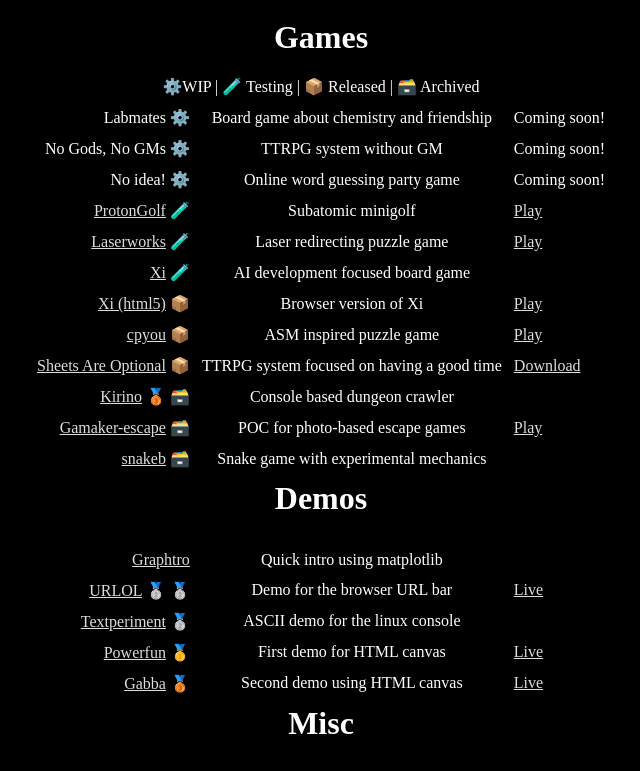
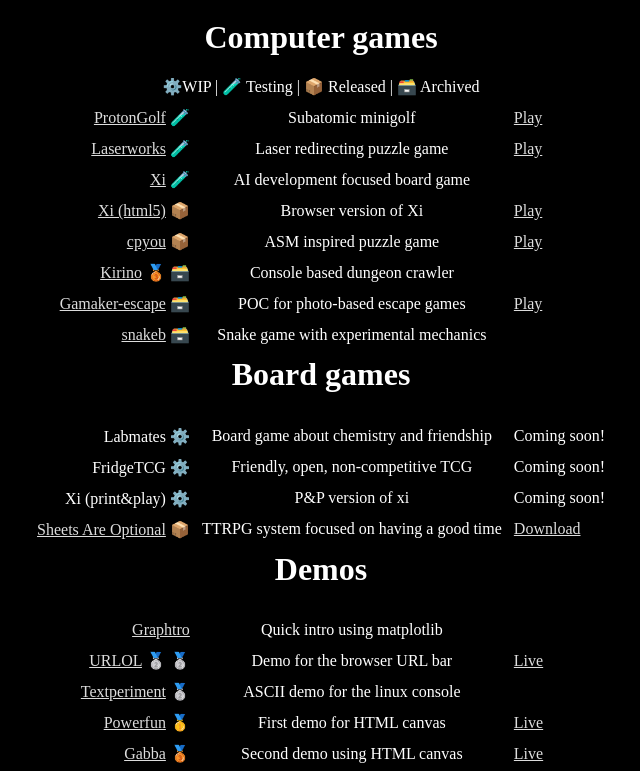
Before and after one commit to Achifaifa/web2, a plain HTML site: page projects.html in a window 1280 px wide. Shown: the top 771 px of the page, without its empty margins (319-959 px from the left). Drawn offline with Linux system fonts and the light colour scheme; a web font is replaced by a local one.

Commit message:
Update projects.html

```diff
--- a/projects.html
+++ b/projects.html
@@ -10,22 +10,7 @@ a:visited {color:#666;}
 
     <table cellspacing="10">
 
-    <tr><td colspan=3><center><h1>Games</h1> ⚙️WIP | 🧪 Testing | 📦 Released | 🗃️ Archived</td></tr>
-    <tr>
-      <td align="right">Labmates ⚙️</td>
-      <td><center>Board game about chemistry and friendship</td>
-      <td>Coming soon!</td>
-    </tr>
-    <tr>
-      <td align="right">No Gods, No GMs ⚙️</td>
-      <td><center>TTRPG system without GM</td>
-      <td>Coming soon!</td>
-    </tr>
-    <tr>
-      <td align="right">No idea! ⚙️</td>
-      <td><center>Online word guessing party game</td>
-      <td>Coming soon!</td>
-    </tr>
+    <tr><td colspan=3><center><h1>Computer games</h1> ⚙️WIP | 🧪 Testing | 📦 Released | 🗃️ Archived</td></tr>
     <tr>
       <td align="right"><a href="https://github.com/achifaifa/protongolf">ProtonGolf</a> 🧪 </td>
       <td><center>Subatomic minigolf</td>
@@ -37,7 +22,7 @@ a:visited {color:#666;}
       <td><a href="https://achifaifa.github.io/laserworks/">Play</a></td>
     </tr>
     <tr>
-      <td align="right"><a href="https://github.com/Achifaifa/xi-html5">Xi</a> 🧪</td>
+      <td align="right"><a href="https://github.com/Achifaifa/xi">Xi</a> 🧪</td>
       <td><center>AI development focused board game</td>
       <td></td>
     </tr>
@@ -50,11 +35,6 @@ a:visited {color:#666;}
       <td align="right"><a href="https://github.com/Achifaifa/cpyou">cpyou</a> 📦</td>
       <td><center>ASM inspired puzzle game</td>
       <td><a href="https://achifaifa.itch.io/cpyou">Play</a></td>
-    </tr>
-    <tr>
-      <td align="right"><a href="https://github.com/achifaifa/sheets-are-optional">Sheets Are Optional</a> 📦</td>
-      <td><center>TTRPG system focused on having a good time</td>
-      <td><a href="https://achifaifa.itch.io/sheets-are-optional">Download</a></td>
     </tr>
     <tr>
       <td align="right"><a href="https://github.com/Achifaifa/kirino">Kirino</a> 🥉 🗃️</td>
@@ -70,6 +50,29 @@ a:visited {color:#666;}
       <td align="right"><a href="https://github.com/Achifaifa/snakeb">snakeb</a> 🗃️</td>
       <td><center>Snake game with experimental mechanics</td>
       <td></td>
+    </tr>
+
+    <tr><td colspan=3><center><h1>Board games</h1> </td></tr>
+      <tr>
+        <td align="right">Labmates ⚙️</td>
+        <td><center>Board game about chemistry and friendship</td>
+        <td>Coming soon!</td>
+      </tr>
+      <tr>
+        <td align="right">FridgeTCG ⚙️</td>
+        <td><center>Friendly, open, non-competitive TCG</td>
+        <td>Coming soon!</td>
+      </tr>
+      <tr>
+        <td align="right">Xi (print&play) ⚙️</td>
+        <td><center>P&P version of xi</td>
+        <td>Coming soon!</td>
+      </tr>
+      <tr>
+        <td align="right"><a href="https://github.com/achifaifa/sheets-are-optional">Sheets Are Optional</a> 📦</td>
+        <td><center>TTRPG system focused on having a good time</td>
+        <td><a href="https://achifaifa.itch.io/sheets-are-optional">Download</a></td>
+      </tr>
     </tr>
 
     <tr><td colspan=3><center><h1>Demos</td></tr>
```
